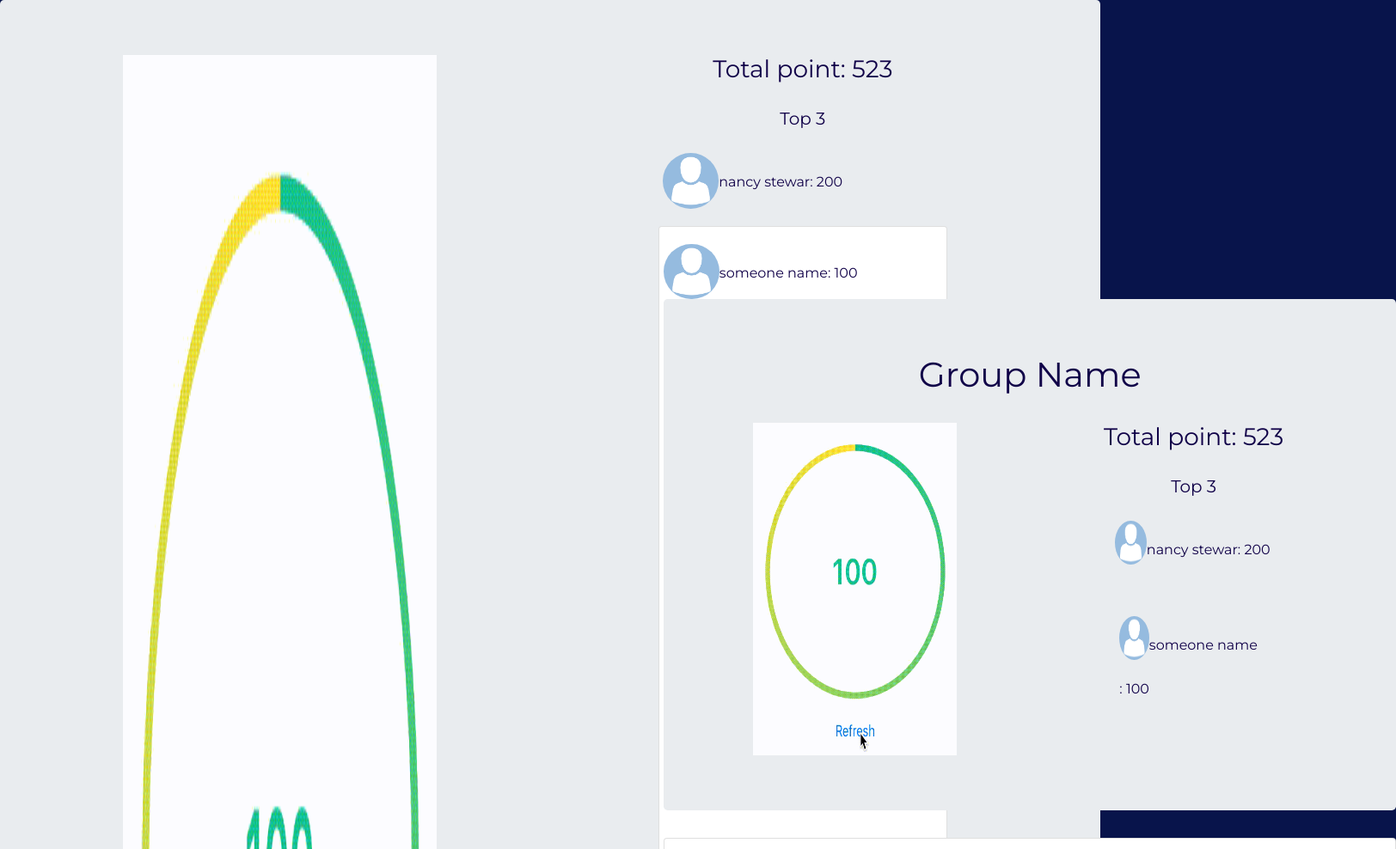
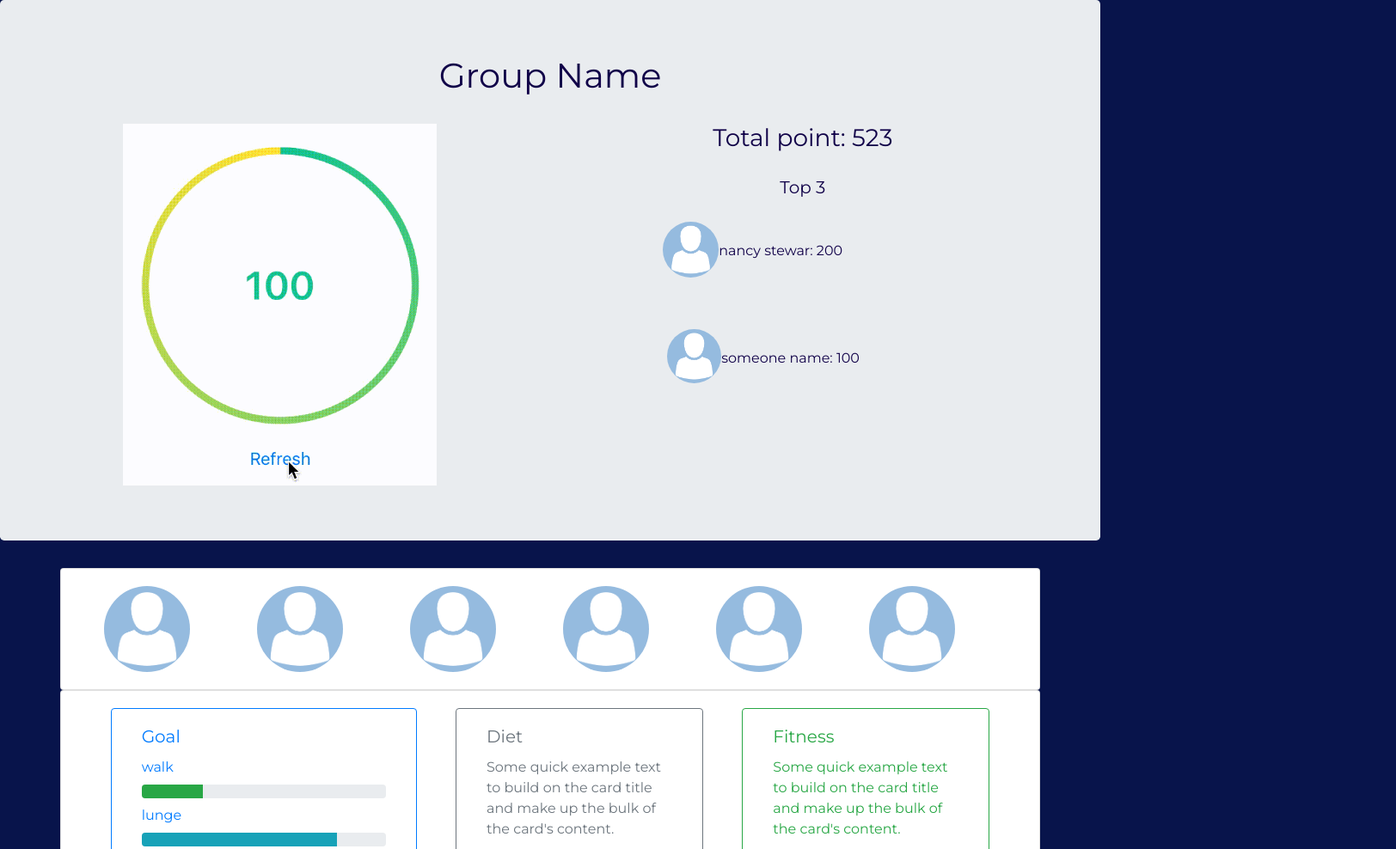
Before and after one commit to jsanthos01/Fitness-Diaries, a website: page public/groupDashboard.html in a window 1280 px wide. Shown: the top 988 px of the page at 86% size, 1624 px wide, since content can reach past the window. Drawn offline with nearby package versions, Linux system fonts and the light colour scheme.

Commit message:
changed db password

```diff
--- a/orm.js
+++ b/orm.js
@@ -29,7 +29,7 @@ const db = new Database({
     host: "localhost",
     port: 3306,
     user: "root",
-    password: "1234", //change
+    password: "bootcamp2020", //change
     database: "fitness_diaries"
 });
 
--- a/public/groupDashboard.html
+++ b/public/groupDashboard.html
@@ -34,28 +34,6 @@
         .profilePicture {
         border-radius: 50%;
         }
-    </style>
-    <script>
-    </script>
-
-    <main role="main">
-        <section class="jumbotron text-center container-fluid d-flex justify-content-around">
-            <img src="assets/PossibleGlumAcouchi-small.gif" style="width: 30%;" alt="Flowers in Chania" width="">
-            <div class="col-4">
-                <h3>Total point: 523</h3>
-                <div class="card-body">
-                    <h5>Top 3</h5>
-                    <div class="row card-body">
-                        <img src="assets/download.png" alt="" class="profilePicture" style="width: 20%;">
-                        <h6 class="mt-4">nancy stewar </h6>
-                        <h6 class="mt-4">: 200</h6>
-                    </div>
-                    <div class="card">
-                        <div class="row card-body">
-                            <img src="assets/download.png" alt="" class="profilePicture" style="width: 20%;">
-                            <h6 class="mt-4">someone name </h6>
-                            <h6 class="mt-4">: 100</h6>
-
     </style>
     <script>
 
```
